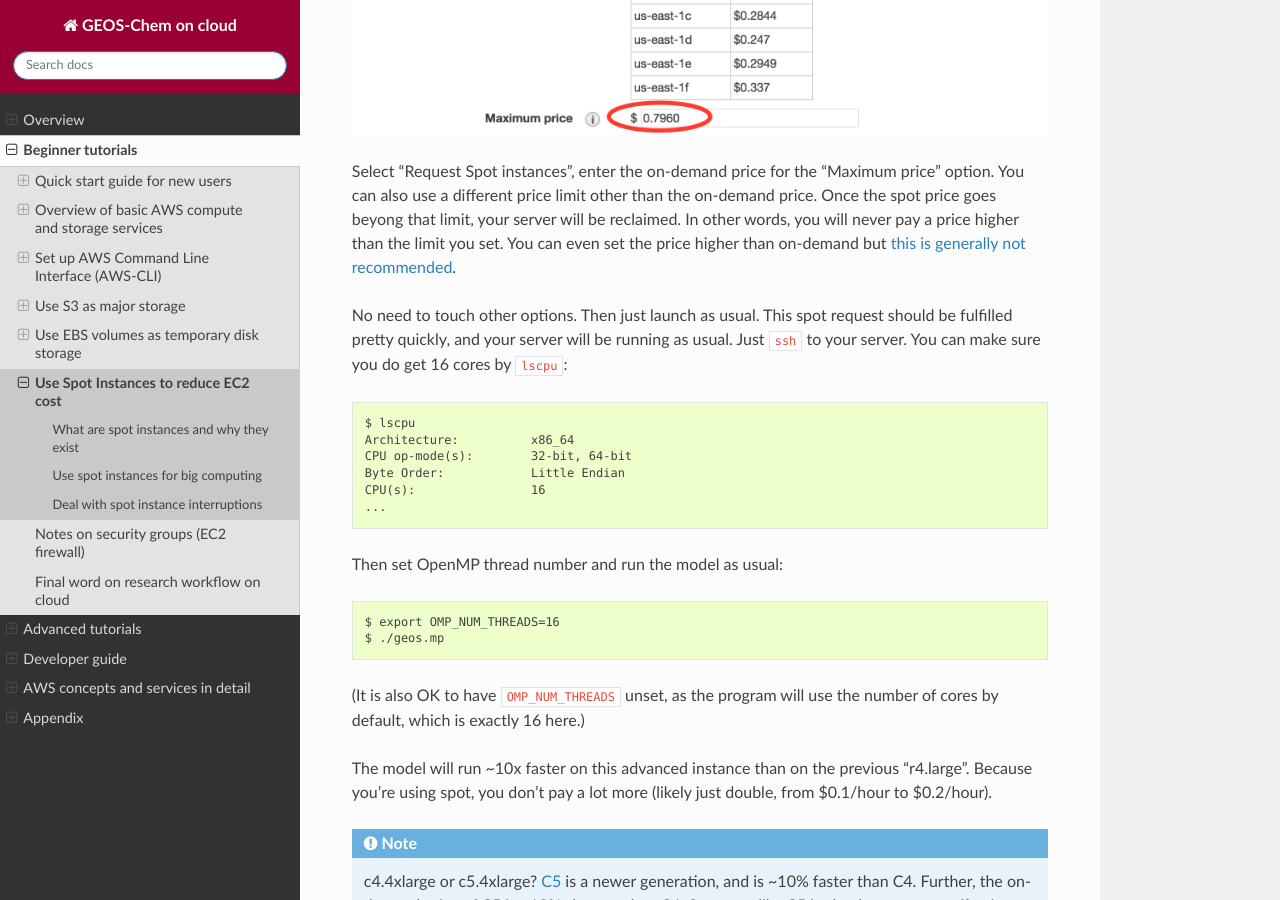
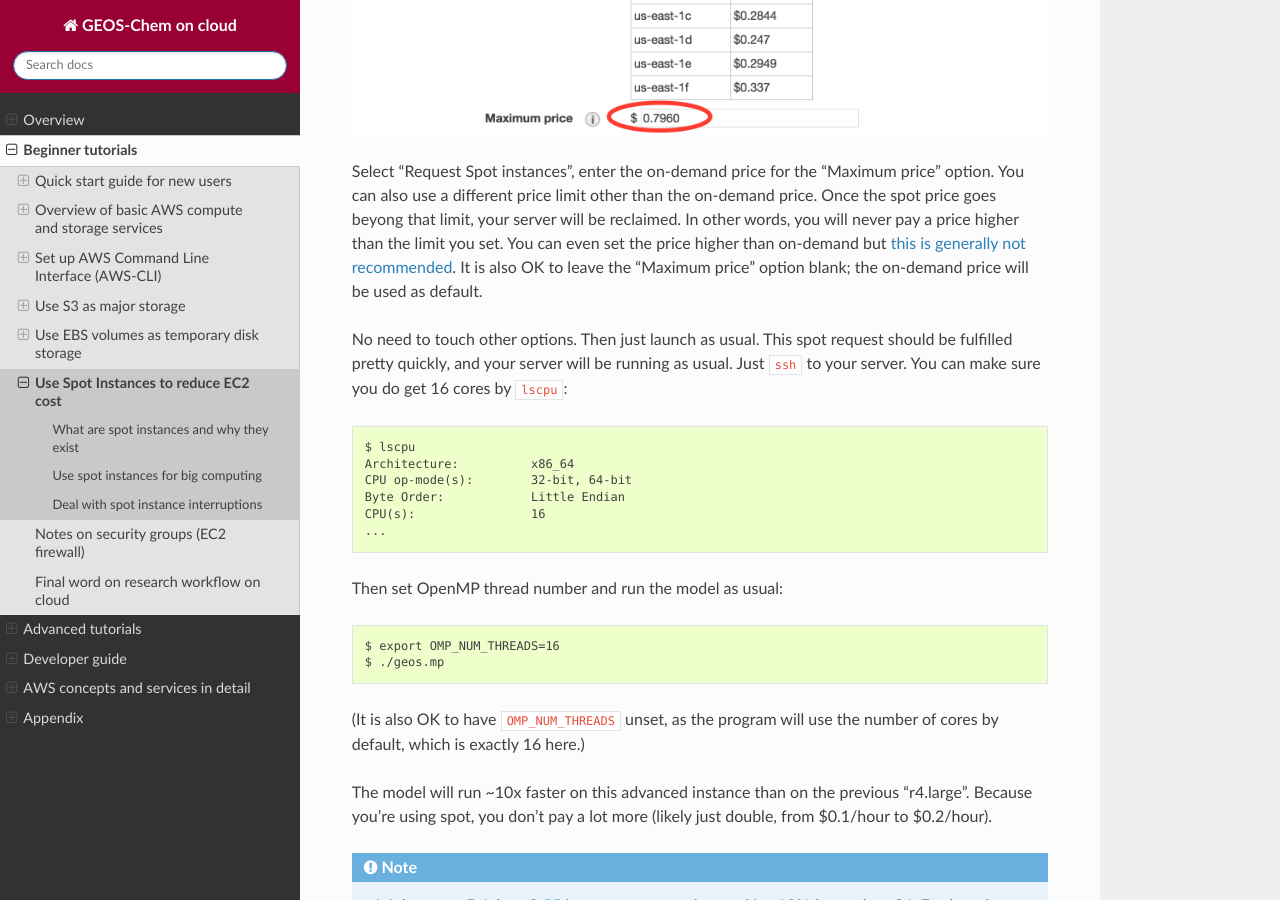
Before and after one commit to geoschem/geos-chem-cloud, a Sphinx documentation site: the page built from doc/source/chapter02_beginner-tutorial/spot-instances.rst, in a window 1280 px wide and 900 px high, scrolled down 2924 px. Built offline with Sphinx 7.4.7 and the Read the Docs theme 2.0.0, drawn with Linux system fonts in a browser that asks for light colours.

Commit message:
Add note on spot price limit

```diff
--- a/doc/source/chapter02_beginner-tutorial/spot-instances.rst
+++ b/doc/source/chapter02_beginner-tutorial/spot-instances.rst
@@ -45,7 +45,7 @@ Launch a new EC2 instance just like in the quick start guide, but in "Step 2: Ch
 .. figure:: img/spot_configure.png
 
 
-Select "Request Spot instances", enter the on-demand price for the "Maximum price" option. You can also use a different price limit other than the on-demand price. Once the spot price goes beyong that limit, your server will be reclaimed. In other words, you will never pay a price higher than the limit you set. You can even set the price higher than on-demand but `this is generally not recommended <https://devops.stackexchange.com/questions/893/why-is-the-aws-ec2s-spot-price-greater-than-the-on-demand-price>`_.
+Select "Request Spot instances", enter the on-demand price for the "Maximum price" option. You can also use a different price limit other than the on-demand price. Once the spot price goes beyong that limit, your server will be reclaimed. In other words, you will never pay a price higher than the limit you set. You can even set the price higher than on-demand but `this is generally not recommended <https://devops.stackexchange.com/questions/893/why-is-the-aws-ec2s-spot-price-greater-than-the-on-demand-price>`_. It is also OK to leave the "Maximum price" option blank; the on-demand price will be used as default.
 
 No need to touch other options. Then just launch as usual. This spot request should be fulfilled pretty quickly, and your server will be running as usual. Just ``ssh`` to your server. You can make sure you do get 16 cores by ``lscpu``::
 
```
